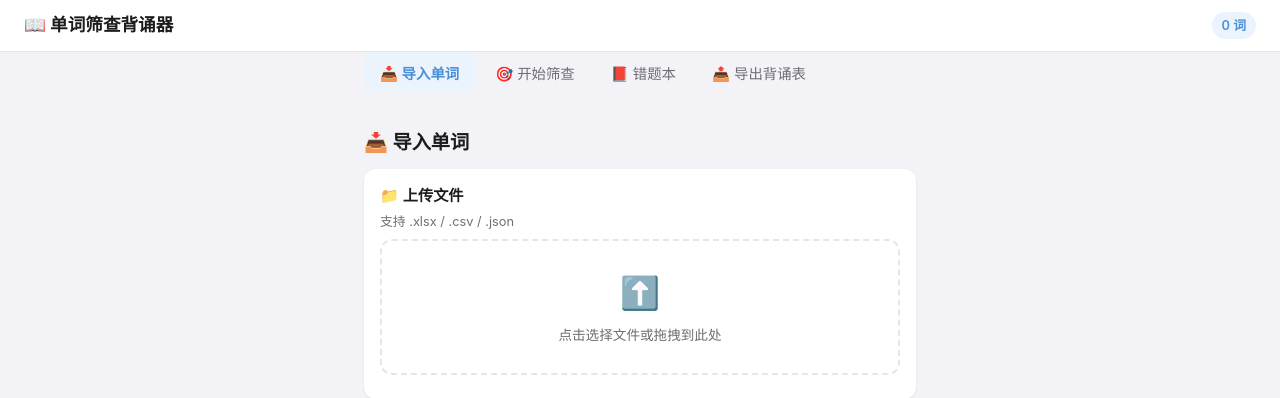
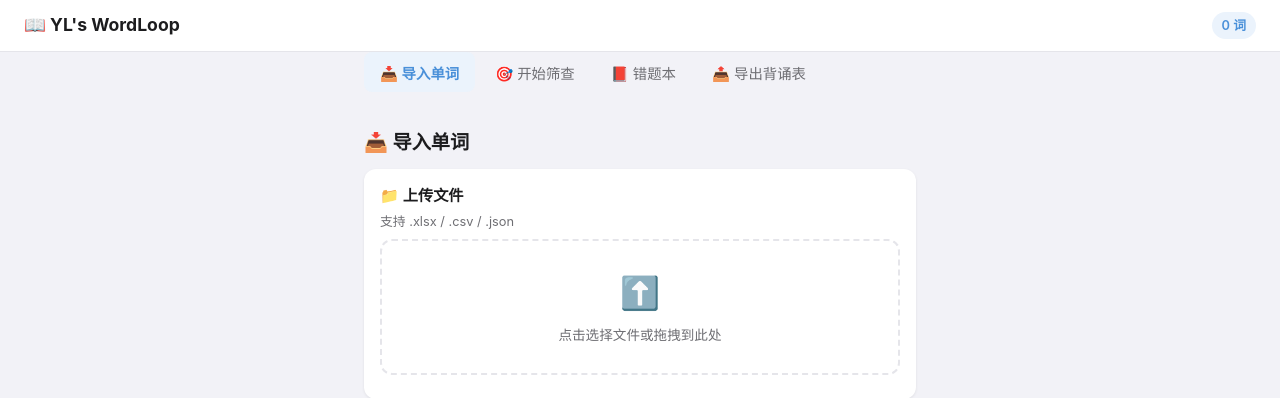
Before and after one commit to yinlan996996/dan-ci-qi, a Flask app: page / in a window 1280 px wide. Shown: the top 398 px of the page. Run offline with Flask 3, Linux system fonts and the light colour scheme; data that the repository does not hold is empty.

Commit message:
更名为 YL's WordLoop

```diff
--- a/docs/index.html
+++ b/docs/index.html
@@ -6,7 +6,7 @@
 <meta name="apple-mobile-web-app-capable" content="yes">
 <meta name="apple-mobile-web-app-status-bar-style" content="default">
 <link rel="manifest" href="manifest.json">
-<title>单词器</title>
+<title>YL's WordLoop</title>
 <style>
 :root{--p:#4A90D9;--ph:#3A7BC8;--pl:#EBF3FC;--s:#34C759;--sl:#E8F8ED;--d:#FF3B30;--dl:#FFECEB;--t:#1C1C1E;--t2:#6E6E73;--t3:#AEAEB2;--bg:#F2F2F7;--c:#FFF;--b:#E5E5EA;--r:12px;--rs:8px}
 *{box-sizing:border-box;margin:0;padding:0}
@@ -109,7 +109,7 @@ th{font-size:.8rem;font-weight:600;color:var(--t2)}
 </head>
 <body>
 
-<div class="header"><h1>📖 单词器</h1><div style="display:flex;align-items:center;gap:6px"><select id="psel" style="font-size:.8rem;padding:4px 8px;border-radius:8px;border:1px solid var(--b);background:var(--c);max-width:100px" onchange="switchProfile(this.value)"></select><button class="btn btn-do btn-sm" id="bdelp" style="font-size:.7rem;padding:4px 8px;min-height:28px" title="删除当前档案">🗑</button><span class="badge" id="wc">0 词</span></div></div>
+<div class="header"><h1>📖 YL's WordLoop</h1><div style="display:flex;align-items:center;gap:6px"><select id="psel" style="font-size:.8rem;padding:4px 8px;border-radius:8px;border:1px solid var(--b);background:var(--c);max-width:100px" onchange="switchProfile(this.value)"></select><button class="btn btn-do btn-sm" id="bdelp" style="font-size:.7rem;padding:4px 8px;min-height:28px" title="删除当前档案">🗑</button><span class="badge" id="wc">0 词</span></div></div>
 
 <div class="main">
 
--- a/docs/sw.js
+++ b/docs/sw.js
@@ -1,4 +1,4 @@
-var CACHE = 'dan-ci-qi-pages-v5';
+var CACHE = 'yl-wordloop-pages-v1';
 
 self.addEventListener('install', function(event) {
   event.waitUntil(
--- a/static/sw.js
+++ b/static/sw.js
@@ -1,4 +1,4 @@
-var CACHE = 'dan-ci-qi-v4';
+var CACHE = 'yl-wordloop-v1';
 
 self.addEventListener('install', function(event) {
   event.waitUntil(
--- a/templates/index.html
+++ b/templates/index.html
@@ -5,14 +5,14 @@
 <meta name="viewport" content="width=device-width, initial-scale=1.0, user-scalable=no">
 <meta name="apple-mobile-web-app-capable" content="yes">
 <meta name="apple-mobile-web-app-status-bar-style" content="default">
-<title>单词筛查背诵器</title>
+<title>YL's WordLoop</title>
 <link rel="stylesheet" href="/static/style.css">
 </head>
 <body>
 
 <!-- ─── 顶部栏 ─── -->
 <header class="app-header">
-  <h1>📖 单词筛查背诵器</h1>
+  <h1>📖 YL's WordLoop</h1>
   <span id="word-count-badge" class="badge">0 词</span>
 </header>
 
--- a/单词器_iPhone离线版.html
+++ b/单词器_iPhone离线版.html
@@ -6,7 +6,7 @@
 <meta name="apple-mobile-web-app-capable" content="yes">
 <meta name="apple-mobile-web-app-status-bar-style" content="default">
 <link rel="manifest" href="/static/manifest.json">
-<title>单词器</title>
+<title>YL's WordLoop</title>
 <style>
 :root{--p:#4A90D9;--ph:#3A7BC8;--pl:#EBF3FC;--s:#34C759;--sl:#E8F8ED;--d:#FF3B30;--dl:#FFECEB;--t:#1C1C1E;--t2:#6E6E73;--t3:#AEAEB2;--bg:#F2F2F7;--c:#FFF;--b:#E5E5EA;--r:12px;--rs:8px}
 *{box-sizing:border-box;margin:0;padding:0}
@@ -109,7 +109,7 @@ th{font-size:.8rem;font-weight:600;color:var(--t2)}
 </head>
 <body>
 
-<div class="header"><h1>📖 单词器</h1><div style="display:flex;align-items:center;gap:6px"><select id="psel" style="font-size:.8rem;padding:4px 8px;border-radius:8px;border:1px solid var(--b);background:var(--c);max-width:100px" onchange="switchProfile(this.value)"></select><button class="btn btn-do btn-sm" id="bdelp" style="font-size:.7rem;padding:4px 8px;min-height:28px" title="删除当前档案">🗑</button><span class="badge" id="wc">0 词</span></div></div>
+<div class="header"><h1>📖 YL's WordLoop</h1><div style="display:flex;align-items:center;gap:6px"><select id="psel" style="font-size:.8rem;padding:4px 8px;border-radius:8px;border:1px solid var(--b);background:var(--c);max-width:100px" onchange="switchProfile(this.value)"></select><button class="btn btn-do btn-sm" id="bdelp" style="font-size:.7rem;padding:4px 8px;min-height:28px" title="删除当前档案">🗑</button><span class="badge" id="wc">0 词</span></div></div>
 
 <div class="main">
 
```
Also changed, not shown: README.md, docs/manifest.json, static/manifest.json.
